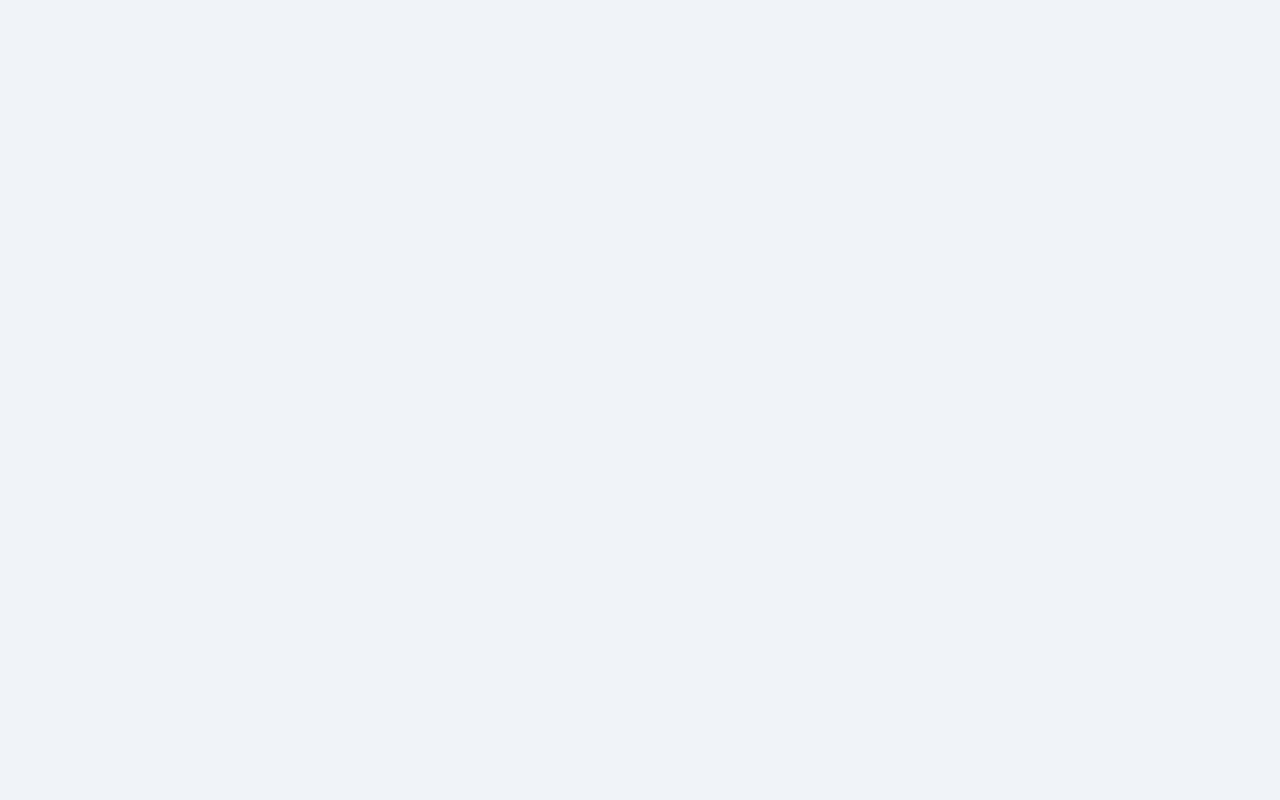
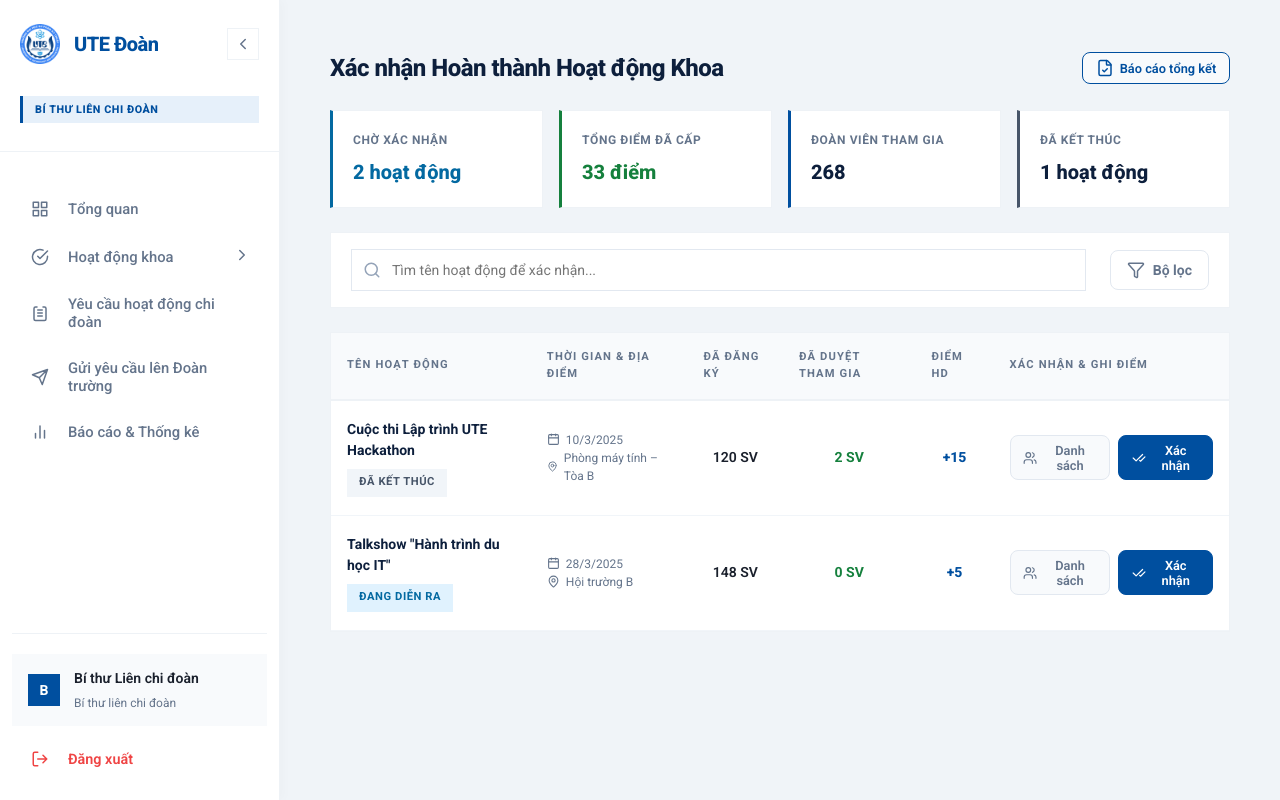
Before and after one commit to NguyenDangViet2005/225-DAPM-Nhom18, a React (Vite) app in the folder FE/: page /doankhoa/hoat-dong-khoa/xac-nhan in a window 1280 px wide. Before the commit this address led to /login. Built offline with nearby package versions, Linux system fonts and the light colour scheme.

Commit message:
update tab xac nhan hoan thanh hd

```diff
--- /dev/null
+++ b/FE/src/pages/doankhoa/hoat-dong-khoa/HoatDongKhoaXacNhan.jsx
@@ -0,0 +1,168 @@
+import { useState, useMemo } from 'react';
+import { Calendar, MapPin, Users, CheckCheck, FileCheck } from 'lucide-react';
+import {
+  MOCK_HOAT_DONG_KHOA,
+  MOCK_DANG_KY_HOAT_DONG_KHOA,
+  ACTIVITY_STATS_KHOA,
+} from '@/data/mockHoatDongKhoa';
+import DataTableToolbar from '@/components/commons/DataTableToolbar/DataTableToolbar';
+import RegistrationListModal from '@/components/commons/modals/DanhSachDoanVienDangKiModal';
+import './HoatDongKhoa.css';
+
+const HoatDongKhoaXacNhan = () => {
+  const [searchTerm, setSearchTerm] = useState('');
+  const [selectedHD, setSelectedHD] = useState(null);
+  const [showMemberModal, setShowMemberModal] = useState(false);
+
+  // Chỉ lấy hoạt động đang diễn ra hoặc đã kết thúc để xác nhận
+  const activitiesToConfirm = useMemo(() => {
+    return MOCK_HOAT_DONG_KHOA.filter(
+      (hd) =>
+        (hd.trangThaiHD === 'Đang diễn ra' || hd.trangThaiHD === 'Đã kết thúc') &&
+        hd.tenHD.toLowerCase().includes(searchTerm.toLowerCase())
+    );
+  }, [searchTerm]);
+
+  // Danh sách đoàn viên đã duyệt của hoạt động được chọn
+  const approvedMembers = useMemo(() => {
+    if (!selectedHD) return [];
+    return MOCK_DANG_KY_HOAT_DONG_KHOA.filter(
+      (r) => r.idHD === selectedHD.idHD && r.trangThaiDuyet === 'Đã duyệt'
+    );
+  }, [selectedHD]);
+
+  return (
+    <div className="hdk-container">
+      {/* Header */}
+      <div className="hdk-header">
+        <h1 className="hdk-title">Xác nhận Hoàn thành Hoạt động Khoa</h1>
+        <div className="hdk-actions">
+          <button className="hdk-btn" style={{ borderColor: '#004f9f', color: '#004f9f' }}>
+            <FileCheck size={18} />
+            Báo cáo tổng kết
+          </button>
+        </div>
+      </div>
+
+      {/* Stats */}
+      <div className="hdk-stats">
+        <div className="hdk-stat-item" style={{ borderLeftColor: '#0369a1' }}>
+          <span className="hdk-stat-item__label">Chờ xác nhận</span>
+          <span className="hdk-stat-item__value" style={{ color: '#0369a1' }}>
+            {activitiesToConfirm.length} hoạt động
+          </span>
+        </div>
+        <div className="hdk-stat-item" style={{ borderLeftColor: '#15803d' }}>
+          <span className="hdk-stat-item__label">Tổng điểm đã cấp</span>
+          <span className="hdk-stat-item__value" style={{ color: '#15803d' }}>
+            {ACTIVITY_STATS_KHOA.tongDiemDaCap} điểm
+          </span>
+        </div>
+        <div className="hdk-stat-item" style={{ borderLeftColor: '#004f9f' }}>
+          <span className="hdk-stat-item__label">Đoàn viên tham gia</span>
+          <span className="hdk-stat-item__value">{ACTIVITY_STATS_KHOA.tongDoanVienThamGia}</span>
+        </div>
+        <div className="hdk-stat-item" style={{ borderLeftColor: '#475569' }}>
+          <span className="hdk-stat-item__label">Đã kết thúc</span>
+          <span className="hdk-stat-item__value">{ACTIVITY_STATS_KHOA.daKetThuc} hoạt động</span>
+        </div>
+      </div>
+
+      {/* Toolbar */}
+      <DataTableToolbar
+        searchTerm={searchTerm}
+        onSearchChange={setSearchTerm}
+        placeholder="Tìm tên hoạt động để xác nhận..."
+      />
+
+      {/* Table */}
+      <div className="hdk-card">
+        <table className="hdk-table">
+          <thead>
+            <tr>
+              <th>Tên hoạt động</th>
+              <th>Thời gian & Địa điểm</th>
+              <th>Đã đăng ký</th>
+              <th>Đã duyệt tham gia</th>
+              <th>Điểm HD</th>
+              <th>Xác nhận & Ghi điểm</th>
+            </tr>
+          </thead>
+          <tbody>
+            {activitiesToConfirm.map((hd) => {
+              const approvedCount = MOCK_DANG_KY_HOAT_DONG_KHOA.filter(
+                (r) => r.idHD === hd.idHD && r.trangThaiDuyet === 'Đã duyệt'
+              ).length;
+
+              return (
+                <tr key={hd.idHD}>
+                  <td>
+                    <span className="hdk-activity-title">{hd.tenHD}</span>
+                    <span className={`hdk-badge ${hd.trangThaiHD === 'Đang diễn ra' ? 'hdk-badge--ongoing' : 'hdk-badge--ended'}`}
+                      style={{ marginTop: '4px', display: 'inline-block' }}>
+                      {hd.trangThaiHD}
+                    </span>
+                  </td>
+                  <td>
+                    <div className="hdk-activity-info">
+                      <Calendar size={13} />
+                      {new Date(hd.ngayToChuc).toLocaleDateString('vi-VN')}
+                    </div>
+                    <div className="hdk-activity-info">
+                      <MapPin size={13} /> {hd.diaDiem}
+                    </div>
+                  </td>
+                  <td style={{ textAlign: 'center', fontWeight: 600 }}>
+                    {hd.soLuongDaDK} SV
+                  </td>
+                  <td style={{ textAlign: 'center', fontWeight: 700, color: '#15803d' }}>
+                    {approvedCount} SV
+                  </td>
+                  <td style={{ fontWeight: 800, color: '#004f9f', textAlign: 'center' }}>
+                    +{hd.diemHD}
+                  </td>
+                  <td>
+                    <div style={{ display: 'flex', gap: '8px' }}>
+                      <button
+                        className="hdk-btn"
+                        title="Xem danh sách tham gia"
+                        onClick={() => { setSelectedHD(hd); setShowMemberModal(true); }}
+                      >
+                        <Users size={16} /> Danh sách
+                      </button>
+                      <button
+                        className="hdk-btn"
+                        style={{ backgroundColor: '#004f9f', color: '#fff', borderColor: '#004f9f' }}
+                        onClick={() => alert(`Đã xác nhận hoàn thành & cấp ${hd.diemHD} điểm cho "${hd.tenHD}"`)}
+                      >
+                        <CheckCheck size={16} /> Xác nhận
+                      </button>
+                    </div>
+                  </td>
+                </tr>
+              );
+            })}
+            {activitiesToConfirm.length === 0 && (
+              <tr>
+                <td colSpan="6" style={{ textAlign: 'center', padding: '3rem', color: '#94a3b8' }}>
+                  Không có hoạt động nào cần xác nhận
+                </td>
+              </tr>
+            )}
+          </tbody>
+        </table>
+      </div>
+
+      {/* Modal danh sách tham gia */}
+      <RegistrationListModal
+        show={showMemberModal}
+        onClose={() => setShowMemberModal(false)}
+        activity={selectedHD}
+        registrations={approvedMembers}
+        title="Danh sách Tham gia thực tế"
+      />
+    </div>
+  );
+};
+
+export default HoatDongKhoaXacNhan;
--- a/FE/src/routes/DoanKhoaRoutes.jsx
+++ b/FE/src/routes/DoanKhoaRoutes.jsx
@@ -5,6 +5,7 @@ import DashboardLayout from '@/components/layouts/dashboardLayout/DashboardLayou
 import DashboardKhoa from '@/pages/doankhoa/dashboard/DashboardKhoa';
 import HoatDongKhoaQuanLy from '@/pages/doankhoa/hoat-dong-khoa/HoatDongKhoaQuanLy';
 import HoatDongKhoaDuyet from '@/pages/doankhoa/hoat-dong-khoa/HoatDongKhoaDuyet';
+import HoatDongKhoaXacNhan from '@/pages/doankhoa/hoat-dong-khoa/HoatDongKhoaXacNhan';
 
 /**
  * DoanKhoaRoutes – prefix /doankhoa để tránh conflict với DoanTruongRoutes
@@ -15,6 +16,7 @@ const DoanKhoaRoutes = (
     <Route path="dashboard" element={<DashboardKhoa />} />
     <Route path="hoat-dong-khoa/quan-ly" element={<HoatDongKhoaQuanLy />} />
     <Route path="hoat-dong-khoa/duyet" element={<HoatDongKhoaDuyet />} />
+    <Route path="hoat-dong-khoa/xac-nhan" element={<HoatDongKhoaXacNhan />} />
   </Route>
 );
 
```
